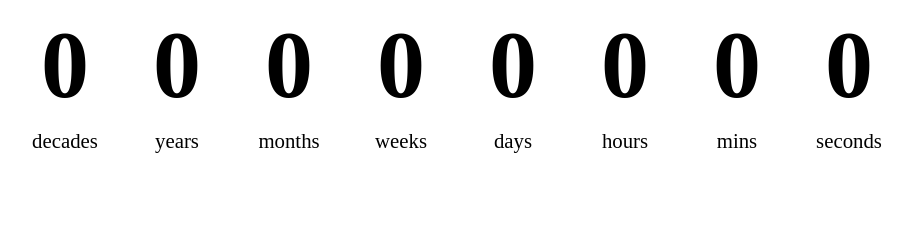
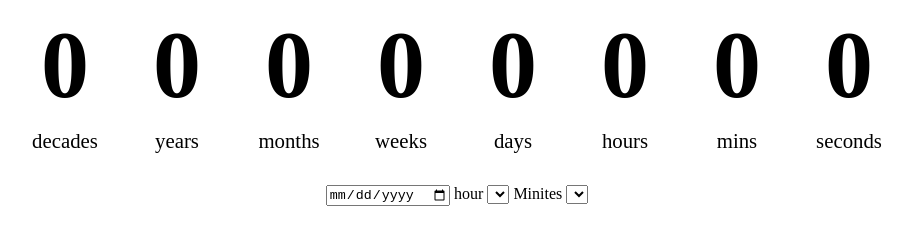
Before and after one commit to M-Hafez22/countdown-timer, a plain HTML site: page dist/index.html in a window 1280 px wide. Shown: the part 87-332 px from the top of the page, without its empty margins (183-1095 px from the left). Drawn offline with Linux system fonts and the light colour scheme.

Commit message:
Add deadline input field

```diff
--- a/dist/index.html
+++ b/dist/index.html
@@ -47,6 +47,13 @@
         </div>
         <div id="message"></div>
     </div>
+    <form action="submit" id="deadline">
+        <input type="date" value="" id="date" />
+        <label for="hour">hour</label>
+        <select class="form-select" id="hour" name="hour"></select>
+        <label for="min">Minites</label>
+        <select class="form-select" id="minute" name="minute"></select>
+    </form>
 </body>
 
 </html>
--- a/dist/style.css
+++ b/dist/style.css
@@ -23,3 +23,7 @@ body {
 .countdown-el span {
   font-size: 1.3rem;
 }
+
+#deadline {
+  margin-top: 2em;
+}
```
